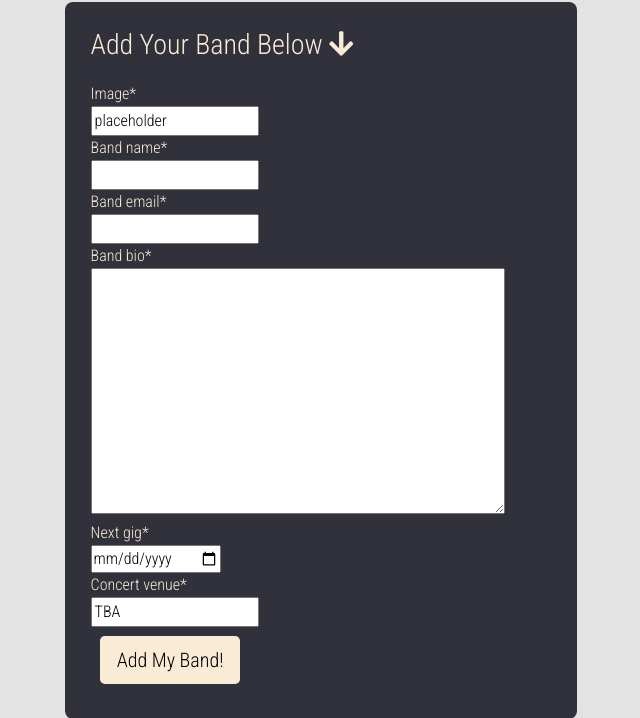
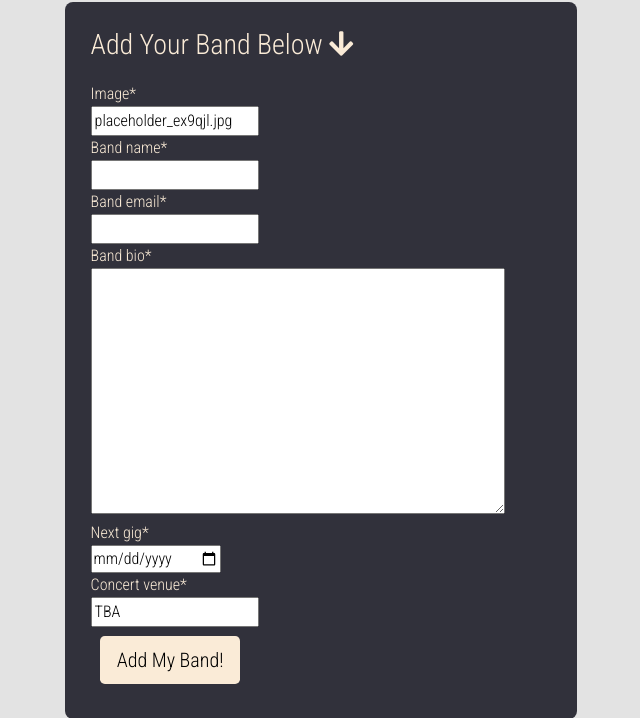
Before and after one commit to paulfitzpatrick85/CI-Portfolio-Project-4, a Django app: template templates/genre_detail.html in a window 1280 px wide. Shown: the part 766-1484 px from the top of the page, without its empty margins (319-959 px from the left). Run offline with Django 3.2, Linux system fonts and the light colour scheme; the template is opened without the code that fills it: values that come from a table or form of the project are taken from there, others are empty; the visitor is signed in with stand-in values (Sample User, id 1); some libraries are stand-ins or nearby versions; some web fonts are replaced.

Commit message:
'placeholder' link in edit form now working correctly

```diff
--- a/genres/models.py
+++ b/genres/models.py
@@ -14,7 +14,7 @@ class Genre(models.Model):
     author = models.ForeignKey(User, on_delete=models.CASCADE,
                                related_name='genre_section')
     content = models.TextField()
-    genre_image = CloudinaryField('image', default='placeholder')
+    genre_image = CloudinaryField('image', default='placeholder_ex9qjl.jpg')
     excerpt = models.TextField(blank=True)
     status = models.IntegerField(choices=STATUS, default=0)
     approved = models.BooleanField(default=False)
@@ -29,7 +29,7 @@ class Band(models.Model):
     band_name = models.CharField(max_length=80)
     band_email = models.EmailField()
     band_bio = models.TextField()
-    band_image = CloudinaryField('image', default='placeholder')
+    band_image = CloudinaryField('image', default='placeholder_ex9qjl.jpg')
     next_gig = models.TextField(default='DD-MM-YYYY')
     concert_venue = models.CharField(max_length=30, default='TBA')
     status = models.IntegerField(choices=STATUS, default=0)
--- a/genres/views.py
+++ b/genres/views.py
@@ -44,7 +44,6 @@ class GenreDetail(View):
             band = band_form.save(commit=False)
             band.genre = genre
             band.save()
-            # return HttpResponseRedirect("/")
         else:
             band_form = BandForm()
 
--- a/templates/genre_detail.html
+++ b/templates/genre_detail.html
@@ -33,9 +33,9 @@
 <!--display users band info once form is approved-->
 {% for band in bands %}
 <div class="center-contents band">
-    {% if band.band_image|stringformat:'s'  == "placeholder" %}
+    {% if band.band_image|stringformat:'s'  == "placeholder_ex9qjl.jpg" %}
     <img class="image-border"
-        src="https://res.cloudinary.com/paulfitz85/image/upload/v1659219337/media/images/default_genre_photo_acacvw.jpg"
+        src="https://res.cloudinary.com/paulfitz85/image/upload/v1661539142/placeholder_ex9qjl.jpg"
         width="60%" alt=" default image of band">
     {% else %}
     <img class="image-border" src="{{ band.band_image.url }}" width="60%" alt="uploaded image of band">
```
Also changed, not shown: genres/migrations/0004_alter_band_band_image.py (added), genres/migrations/0005_alter_genre_genre_image.py (added).
